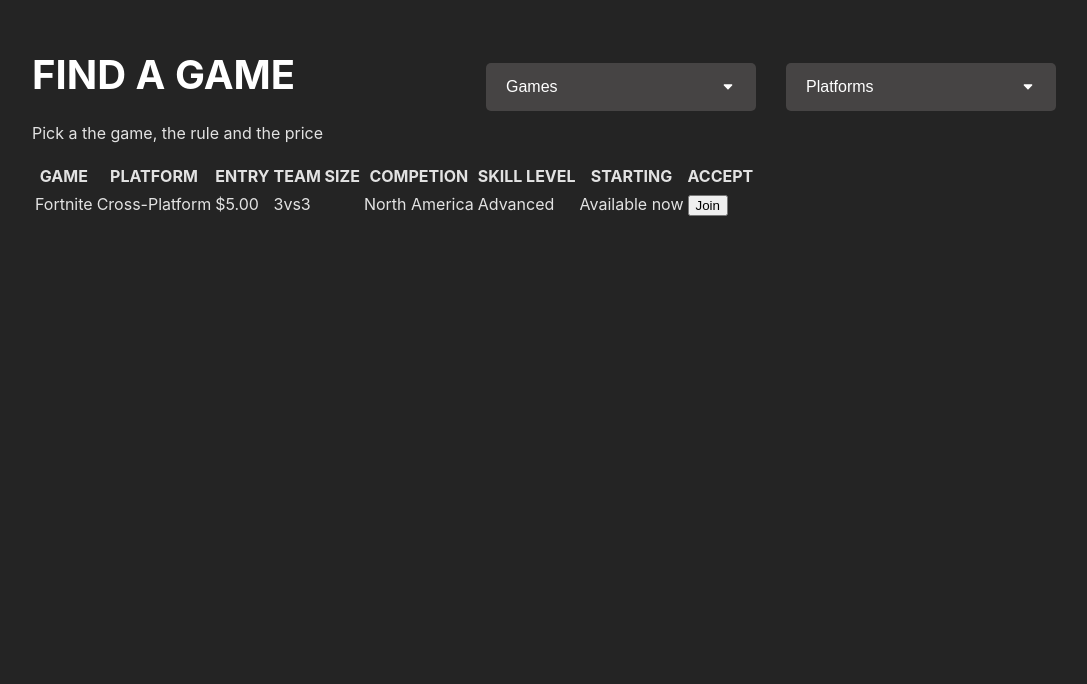
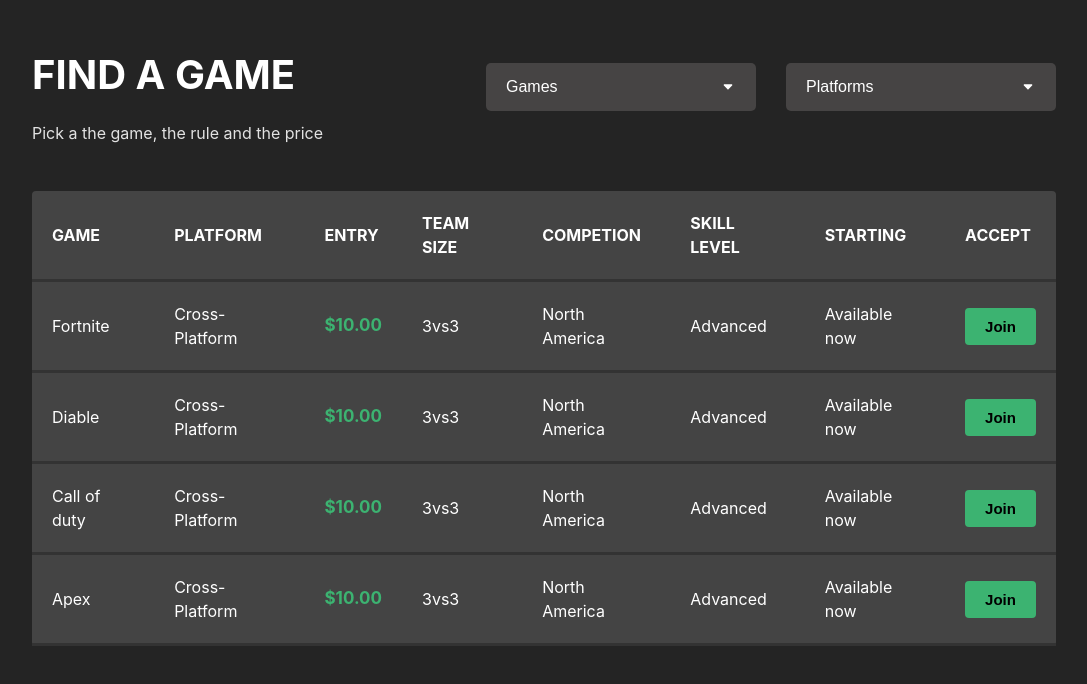
Before and after one commit to FaridYoucef/Gaming-Page, a React (Vite) app: page / in a window 1280 px wide. Shown: the part 2373-3057 px from the top of the page, without its empty margins (96-1183 px from the left). Before the commit the page ends 2656 px from the top, so only its background shows below. Built offline with nearby package versions, Linux system fonts and the light colour scheme.

Commit message:
-Styling the header -Styling the table's columns -Styling the Button

```diff
--- a/src/components/MatchFinder.jsx
+++ b/src/components/MatchFinder.jsx
@@ -40,12 +40,42 @@ const MatchFinder = () => {
         <tr>
           <td>Fortnite</td>
           <td>Cross-Platform</td>
-          <td>$5.00</td>
+          <td className='entry-fee'>$10.00</td>
           <td>3vs3</td>
           <td>North America</td>
           <td>Advanced</td>
           <td>Available now</td>
-          <td><button>Join</button></td>
+          <td><button className='join-btn'>Join</button></td>
+        </tr>
+        <tr>
+          <td>Diable</td>
+          <td>Cross-Platform</td>
+          <td className='entry-fee'>$10.00</td>
+          <td>3vs3</td>
+          <td>North America</td>
+          <td>Advanced</td>
+          <td>Available now</td>
+          <td><button className='join-btn'>Join</button></td>
+        </tr>
+        <tr>
+          <td>Call of duty</td>
+          <td>Cross-Platform</td>
+          <td className='entry-fee'>$10.00</td>
+          <td>3vs3</td>
+          <td>North America</td>
+          <td>Advanced</td>
+          <td>Available now</td>
+          <td><button className='join-btn'>Join</button></td>
+        </tr>
+        <tr>
+          <td>Apex</td>
+          <td>Cross-Platform</td>
+          <td className='entry-fee'>$10.00</td>
+          <td>3vs3</td>
+          <td>North America</td>
+          <td>Advanced</td>
+          <td>Available now</td>
+          <td><button className='join-btn'>Join</button></td>
         </tr>
       </tbody>
     </table>
--- a/src/components/styles/matchFinder.css
+++ b/src/components/styles/matchFinder.css
@@ -32,5 +32,35 @@
     border-radius: 5px;
     padding: 15px 20px;
     cursor: pointer;
+}
 
+table{
+    width: 100%;
+    margin-top: 30px;
+    background-color: #444;
+    border-collapse: collapse;
+    color: white;
+    border-radius: 4px;
 }
+
+table th, table td {
+    padding: 20px;
+    text-align: left;
+    border-bottom: 3px solid #333;
+}
+
+.entry-fee{
+    color: #3cb371;
+    font-weight: bold;
+    font-size: 17px;
+}
+
+.join-btn{
+    background-color: #3cb371;
+    padding: 10px 20px;
+    border: none;
+    border-radius: 4px;
+    font-size: 15px;
+    font-weight: bold;
+    cursor: pointer;
+}
```
